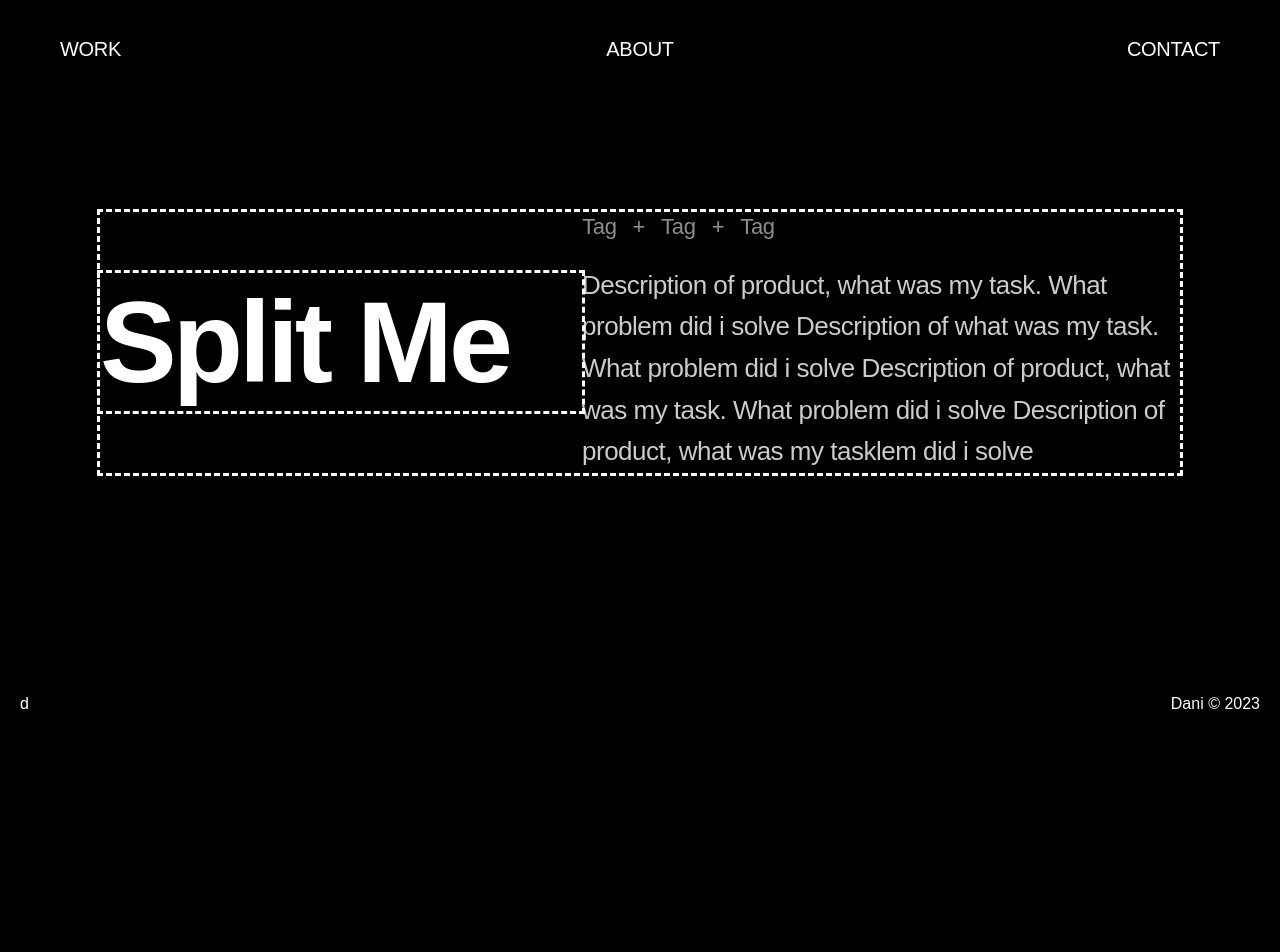
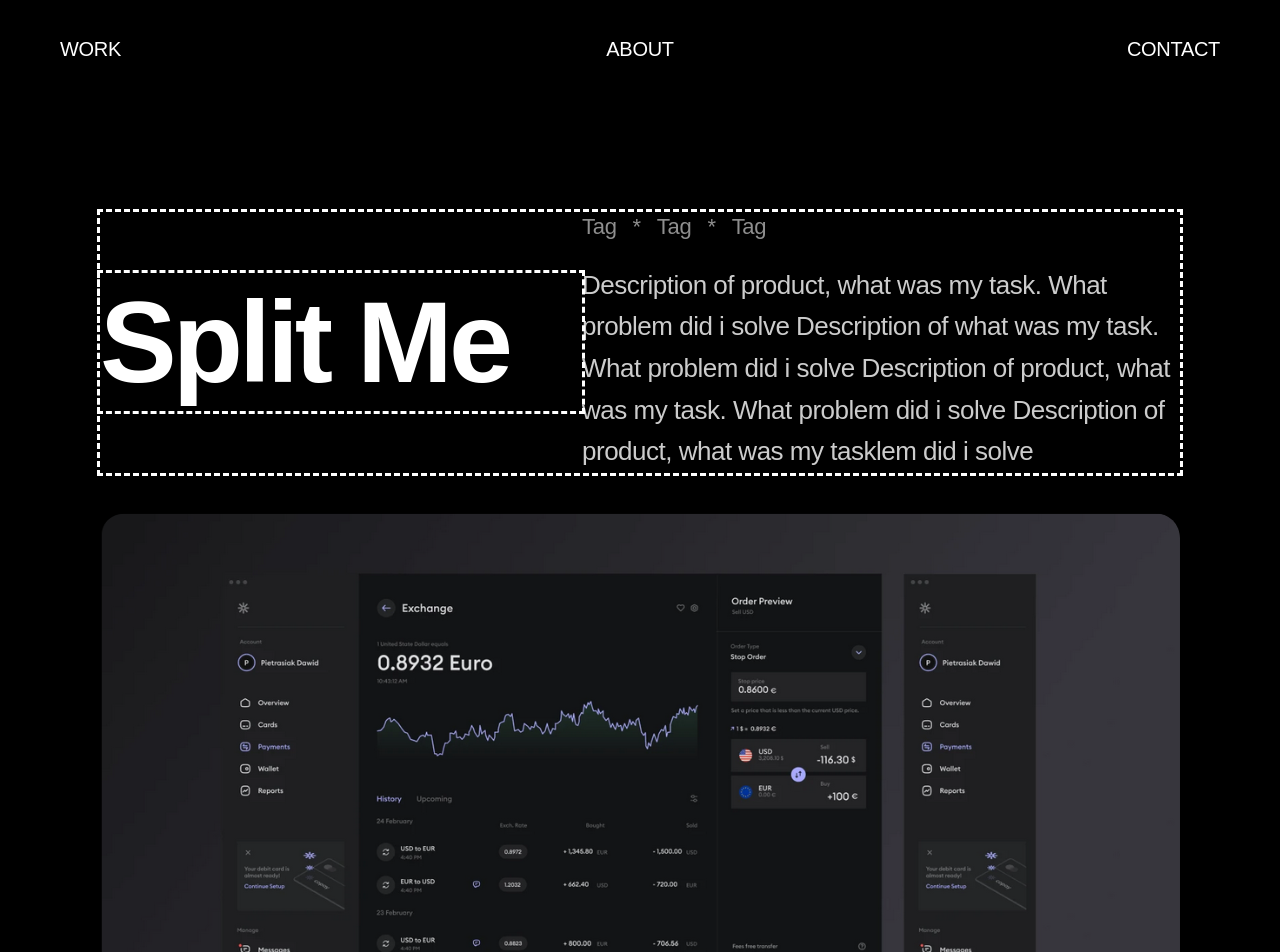
Before and after one commit to d-opri/d-opri.github.io, a Next.js app: page /splitme in a window 1280 px wide. Shown: the top 952 px of the page. Before the commit the page ends 900 px from the top, so only its background shows below. Built offline with nearby package versions, Linux system fonts and the light colour scheme; a web font is replaced by a local one.

Commit message:
style project text and image components

```diff
--- /dev/null
+++ b/components/Header.js
@@ -0,0 +1,115 @@
+import styled from "styled-components";
+
+export default function Header() {
+  return (
+    <Container>
+      <Title>
+        <h1>Split Me</h1>
+      </Title>
+      <Body>
+        <TechStack>
+          <li>Tag</li>
+          <li>*</li>
+          <li>Tag</li>
+          <li>*</li>
+          <li>Tag</li>
+        </TechStack>
+        <Description>
+          <p>
+            Description of product, what was my task. What problem did i solve
+            Description of what was my task. What problem did i solve
+            Description of product, what was my task. What problem did i solve
+            Description of product, what was my tasklem did i solve
+          </p>
+        </Description>
+      </Body>
+    </Container>
+  );
+}
+
+const Container = styled.section`
+  justify-content: space-between;
+  display: flex;
+  flex-flow: row wrap;
+  height: min-content;
+  margin-top: 7rem;
+  outline: dashed white;
+  align-items: center;
+`;
+
+const Title = styled.header`
+  flex: 1 0 0;
+  outline: dashed white;
+  h1 {
+    font-size: 7.188rem;
+    letter-spacing: -0.25rem;
+    line-height: 1.2em;
+  }
+
+  @media screen and (max-width: 390px) {
+    margin-bottom: 60px;
+    h1 {
+      font-size: 60px;
+      font-weight: 400;
+      letter-spacing: -2px;
+      line-height: 1.2em;
+      paragraph-spacing: 0px;
+    }
+  }
+`;
+
+const Body = styled.article`
+  align-items: center;
+  display: flex;
+  flex-flow: column nowrap;
+  gap: 1.375rem;
+  flex-basis: 37.375rem;
+  opacity: 0.8;
+
+  @media screen and (max-width: 390px) {
+    gap: 0.5rem;
+  }
+`;
+
+const TechStack = styled.ul`
+  list-style: none;
+  display: flex;
+  flex-flow: row wrap;
+  gap: 1rem;
+  width: 100%;
+
+  li {
+    font-size: 1.375rem;
+    letter-spacing: -0.019rem;
+    line-height: 1.4em;
+    color: #b2b2b2;
+  }
+
+  @media screen and (max-width: 390px) {
+    li {
+      font-size: 18px;
+      letter-spacing: -0.3px;
+      line-height: 1.4em;
+      paragraph-spacing: 0px;
+    }
+  }
+`;
+
+const Description = styled.div`
+  p {
+    font-size: 1.625rem;
+    letter-spacing: -0.031rem;
+    line-height: 1.6em;
+    color: #ffffff;
+  }
+
+  @media screen and (max-width: 390px) {
+    p {
+      font-size: 20px;
+
+      letter-spacing: -0.3px;
+      line-height: 1.6em;
+      paragraph-spacing: 0px;
+    }
+  }
+`;
--- /dev/null
+++ b/components/TextImageContainer.js
@@ -0,0 +1,191 @@
+import styled from "styled-components";
+
+import Image from "next/image";
+import Header from "./Header";
+
+export default function TextImageContainer() {
+  return (
+    <Layout>
+      <Header />
+      <StyledBigImage
+        height={651}
+        width={1242}
+        src="/webmockup.svg"
+        alt="mockup"
+      />
+      <Container>
+        <TextContainer>
+          <h4>Details about Progress</h4>
+          <p>
+            Refraction Our taefabckjeskzrn vanc.js was Refraction Our task was
+            egfaiwluehcjeka/l Refraction Our task was Rd.wnekacn scezkdh ;lbhask
+            was Refraction Our task was{" "}
+          </p>
+        </TextContainer>
+        <StyledImage
+          height={723}
+          width={575}
+          src="/mobilemockup.svg"
+          alt="mockup"
+        />{" "}
+      </Container>
+      <ImageContainer>
+        <StyledBigImage
+          height={651}
+          width={1242}
+          src="/webmockup.svg"
+          alt="mockup"
+        />
+        <StyledBigImage
+          height={651}
+          width={1242}
+          src="/webmockup.svg"
+          alt="mockup"
+        />
+        <StyledBigImage
+          height={651}
+          width={1242}
+          src="/webmockup.svg"
+          alt="mockup"
+        />
+      </ImageContainer>
+      <TextSection>
+        <header>Giving adlfkj sdnvl afcm;ljgg ent ash vskbcjh grgsds</header>
+        <p>
+          fraction Our taefabckjeskzrn vanc.js was Refraction Our task was
+          egfaiwluehcjeka/l Refraction Our task was Rd.wnekacn scezkdh ;lbhask
+          was Refraction Our task
+        </p>
+      </TextSection>
+      <BannerSection>
+        Refraction Our task was Our task wasOur task wasOur task wasOur task was
+        Our task wasOur task wasOur task wasOurask was Our task wasOur task
+        wasOur task was
+      </BannerSection>
+    </Layout>
+  );
+}
+
+const Layout = styled.section`
+  display: flex;
+  flex-flow: column nowrap;
+  gap: 40px;
+
+  @media screen and (max-width: 834px) {
+    gap: 30px;
+    margin: 1rem;
+  }
+`;
+
+const Container = styled.section`
+  display: flex;
+  flex-flow: row wrap;
+  gap: 3.75rem;
+  justify-content: space-between;
+  align-items: flex-start;
+  height: min-content;
+  outline: dashed white;
+
+  @media screen and (max-width: 390px) {
+    gap: 18px;
+  }
+`;
+
+const TextContainer = styled.header`
+  display: flex;
+  flex-direction: column;
+  justify-content: space-between;
+  align-items: flex-start;
+  gap: 2.313rem;
+  flex: 1 0 0;
+
+  h4 {
+    font-weight: 400;
+    font-size: 2rem;
+    line-height: 2.438rem;
+    letter-spacing: 0.005em;
+  }
+
+  p {
+    font-size: 1.625rem;
+    line-height: 150%;
+    opacity: 0.7;
+    letter-spacing: 0.065em;
+  }
+`;
+
+const StyledBigImage = styled(Image)`
+  border-radius: 25px;
+  width: 100%;
+  height: auto;
+`;
+
+const StyledImage = styled(Image)`
+  border-radius: 25px;
+  width: 100%;
+  height: auto;
+  flex-basis: 37.375rem;
+`;
+
+const ImageContainer = styled.div`
+  display: flex;
+  flex-flow: column nowrap;
+  justify-content: flex-start;
+  outline: dashed white;
+  gap: 20px;
+`;
+
+const TextSection = styled.section`
+  display: flex;
+  flex-flow: row wrap;
+  align-items: flex-start;
+  justify-content: space-between;
+  gap: 36px;
+
+  @media screen and (min-width: 538px) {
+    gap: 89px;
+    padding: 100px 100px 60px;
+  }
+
+  header {
+    font-size: 32px;
+    line-height: 33px;
+    letter-spacing: 0.005em;
+    flex: 1 0 0;
+  }
+
+  p {
+    font-size: 20px;
+    line-height: 166%;
+    /* or 33px */
+
+    letter-spacing: 0.065em;
+    flex-basis: 37.375rem;
+  }
+`;
+
+const BannerSection = styled.section`
+  display: flex;
+  flex-direction: row;
+  justify-content: center;
+  align-items: center;
+  padding: 0px;
+  background: #323232;
+
+  width: 100%;
+  height: 603px;
+  //   margin: 0 !important;
+
+  p {
+    font-size: 26px;
+    line-height: 150%;
+    /* or 39px */
+
+    letter-spacing: 0.065em;
+  }
+
+  @media screen and (max-width: 390px) {
+    width: 100%;
+    height: 200px;
+  }
+`;
--- a/src/pages/splitme.js
+++ b/src/pages/splitme.js
@@ -1,81 +1,14 @@
 import styled from "styled-components";
+import Header from "../../components/Header";
+import Image from "next/image";
+import TextImageContainer from "../../components/TextImageContainer";
 
 export default function SplitMe() {
   return (
-    <Container>
-      <Header>
-        <h1>Split Me</h1>
-      </Header>
-      <Body>
-        <TechStack>
-          <li>Tag</li>
-          <li>+</li>
-          <li>Tag</li>
-          <li>+</li>
-          <li>Tag</li>
-        </TechStack>
-        <Description>
-          <p>
-            Description of product, what was my task. What problem did i solve
-            Description of what was my task. What problem did i solve
-            Description of product, what was my task. What problem did i solve
-            Description of product, what was my tasklem did i solve
-          </p>
-        </Description>
-      </Body>
-    </Container>
+    <Layout>
+      <TextImageContainer />
+    </Layout>
   );
 }
 
-const Container = styled.section`
-  justify-content: space-between;
-  display: flex;
-  flex-flow: row wrap;
-  height: min-content;
-  margin-top: 7rem;
-  outline: dashed white;
-  align-items: center;
-`;
-
-const Header = styled.header`
-  flex: 1 0 0;
-  outline: dashed white;
-  h1 {
-    font-size: 7.188rem;
-    letter-spacing: -0.25rem;
-    line-height: 1.2em;
-  }
-`;
-
-const Body = styled.article`
-  align-items: center;
-  display: flex;
-  flex-flow: column nowrap;
-  gap: 1.375rem;
-  flex-basis: 37.375rem;
-  opacity: 0.8;
-`;
-
-const TechStack = styled.ul`
-  list-style: none;
-  display: flex;
-  flex-flow: row wrap;
-  gap: 1rem;
-  width: 100%;
-
-  li {
-    font-size: 1.375rem;
-    letter-spacing: -0.019rem;
-    line-height: 1.4em;
-    color: #b2b2b2;
-  }
-`;
-
-const Description = styled.div`
-  p {
-    font-size: 1.625rem;
-    letter-spacing: -0.031rem;
-    line-height: 1.6em;
-    color: #ffffff;
-  }
-`;
+const Layout = styled.section``;
```
Also changed, not shown: components/ImageGroup.js (added), public/mobilemockup.svg (added), public/webmockup.svg (added).
